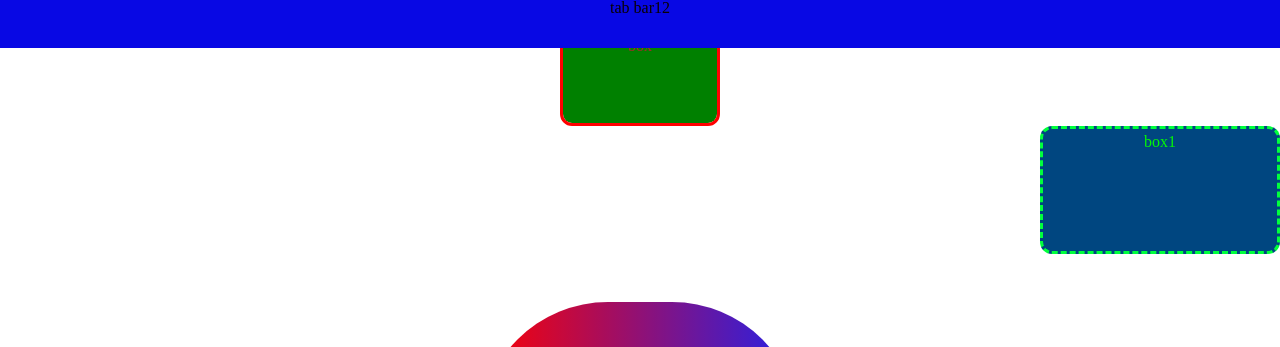
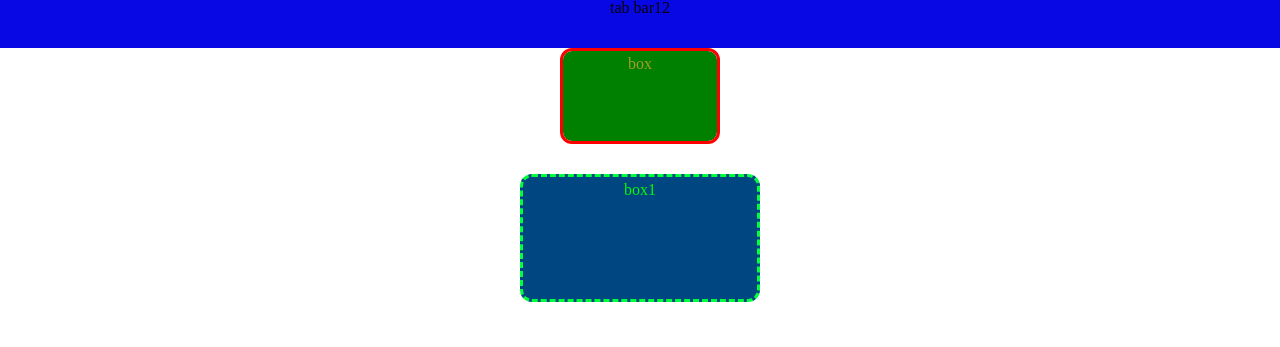
Before and after one commit to Khuongdev94/learning, a plain HTML site: page index.html in a window 1280 px wide. Shown: the top 347 px of the page. Drawn offline with Linux system fonts and the light colour scheme; grey boxes are pictures that could not be loaded.

Commit message:
final one day

```diff
--- a/main.css
+++ b/main.css
@@ -59,14 +59,13 @@ body {
         text-align: center;
         margin-left: auto;
         margin-right: auto;
-        margin-top: 30px;
-        margin-right: auto;
+        margin-top: 3rem;
         padding: 5px 6px;
         border-radius: 12px;
         border: 3px solid red;
         box-sizing: border-box;
         background-clip: padding-box;
-        color: brown ;
+        color: rgb(165, 155, 42) ;
         }
 
     .box1{
@@ -74,17 +73,13 @@ body {
         height: 8rem;
         background-color: rgb(0, 70, 128);
         text-align: center;
-        margin-left: auto;
+        margin: 30px  auto;
         padding: 5px 6px;
         border-radius: 12px;
         border: 3px dashed rgb(0, 255, 60);
         box-sizing: border-box;
         background-clip: border-box;
         margin-bottom: 40px;
-
-}
-    .box1+.box1{
-        margin-bottom: 5rem;
 }
     .image {
         width: 20rem;
```
